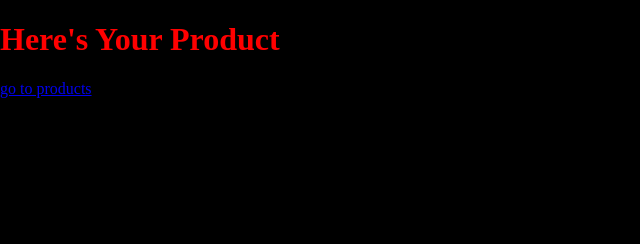
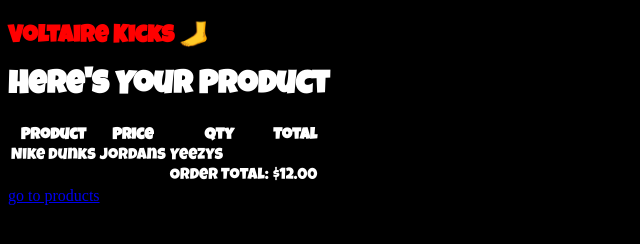
Before and after one commit to markjvoltaire/lab-6, a website: page cart/index.html in a window 1280 px wide. Shown: the whole page, without its empty margins (0-640 px from the left). Drawn offline with Linux system fonts and the light colour scheme; files that its build step writes are made by us from their sources.

Commit message:
test failed

```diff
--- /dev/null
+++ b/Data/shoeData.js
@@ -0,0 +1,4 @@
+export const cart = [
+    {id: '1', qty: 2},
+    {id: '3', qty:3},
+]
--- a/cart/cartStyles.css
+++ b/cart/cartStyles.css
@@ -1,11 +1,33 @@
 table{
+
 
 }
 
 thead{
+    font-family: 'Luckiest Guy', cursive;
+}
+
+tbody{
+    color: white;
+    font-family: 'Luckiest Guy', cursive;
+}
+
+
+body{
+    color: white;
+    background-color: black;
+}
+
+h1{
+    font-family: 'Luckiest Guy', cursive;
 
 }
 
-tbody{
+tfoot{
+    font-family: 'Luckiest Guy', cursive;
+}
+h2{
+    font-family: 'Luckiest Guy', cursive;
+    color: red;
 
 }
--- a/cart/index.html
+++ b/cart/index.html
@@ -5,18 +5,17 @@
     <meta http-equiv="X-UA-Compatible" content="IE=edge">
     <meta name="viewport" content="width=device-width, initial-scale=1.0">
     <link href="https://fonts.googleapis.com/css2?family=Titillium+Web:wght@300&display=swap" rel="stylesheet">
-    <link rel="stylesheet" href="./styles/reset.css">
-    <link rel="stylesheet" href="./styles/style.css">
-    <link rel="stylesheet" href="./styles/home.css">
     <link rel="stylesheet" href="cartStyles.css">
+
     <link rel="preconnect" href="https://fonts.googleapis.com">
 <link rel="preconnect" href="https://fonts.gstatic.com" crossorigin>
 <link href="https://fonts.googleapis.com/css2?family=Luckiest+Guy&display=swap" rel="stylesheet">
     <title>Document</title>
 </head>
 <body>
+    <h2> Voltaire Kicks 🦶 </h2>
     <h1>Here's Your Product </h1>
-    <a href="../index.html"> go to products </a>
+
 
     <table>
         <thead>
@@ -45,5 +44,6 @@
 
 
     </table>
+    <a href="../index.html"> go to products </a>
 </body>
 </html>
```
Also changed, not shown: app.js (+5 -2 lines), index.html (+2 -1 lines), test/example.test.js (+15 -0 lines), utils.js (added, +7 -0 lines), Data/shoes.js (renamed from shoes.js), 1 other file.
